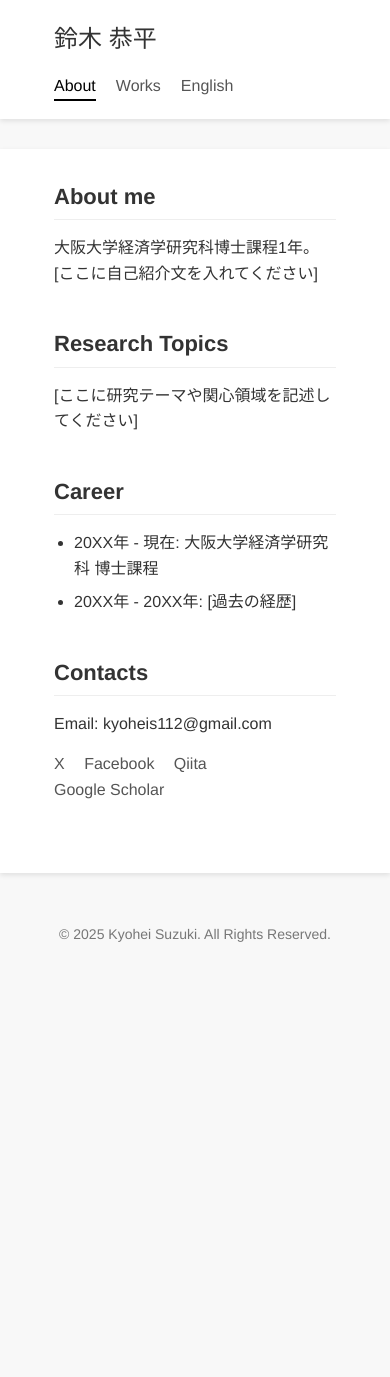
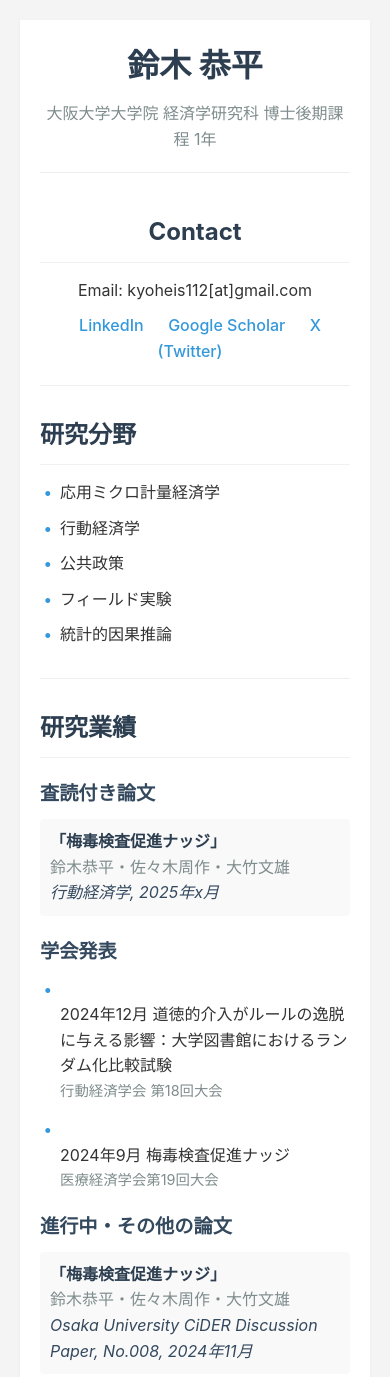
Before and after one commit to hyp112/kyohei, a plain HTML site: page index.html in a window 390 px wide. Shown: the top 1377 px of the page. Before the commit the page ends 965 px from the top, so only its background shows below. Drawn offline with Linux system fonts and the light colour scheme; files that its build step writes are made by us from their sources.

Commit message:
modernなかんじに

```diff
--- a/index.html
+++ b/index.html
@@ -1,63 +1,131 @@
-<!DOCTYPE html>
 <html lang="ja">
 <head>
     <meta charset="UTF-8">
     <meta name="viewport" content="width=device-width, initial-scale=1.0">
-    <title>鈴木 恭平</title>
+    <title>鈴木恭平 | 大阪大学 経済学研究科</title>
     <link rel="stylesheet" href="css/style.css">
 </head>
 <body>
+    <div class="container">
         <header>
-        <div class="container">
             <h1>鈴木 恭平</h1>
-            <nav>
-                <ul>
-                    <li><a href="index.html" class="active">About</a></li>
-                    <li><a href="works.html">Works</a></li>
-                    <li><a href="en/index.html">English</a></li>
-                </ul>
-            </nav>
-        </div>
+            <p class="subtitle">大阪大学大学院 経済学研究科 博士後期課程 1年</p>
         </header>
 
         <main>
-        <div class="container">
-            <section id="about-me">
-                <h2>About me</h2>
-                <p>大阪大学経済学研究科博士課程1年。[ここに自己紹介文を入れてください]</p>
+            <section class="contact">
+                <h2>Contact</h2>
+                <p>Email: kyoheis112[at]gmail.com</p>
+                <div class="social-links">
+                    <a href="#" target="_blank">LinkedIn</a>
+                    <a href="#" target="_blank">Google Scholar</a>
+                    <a href="#" target="_blank">X (Twitter)</a>
+                </div>
             </section>
 
-            <section id="research-topics">
-                <h2>Research Topics</h2>
-                <p>[ここに研究テーマや関心領域を記述してください]</p>
-            </section>
-
-            <section id="career">
-                <h2>Career</h2>
+            <section class="research-interests">
+                <h2>研究分野</h2>
                 <ul>
-                    <li>20XX年 - 現在: 大阪大学経済学研究科 博士課程</li>
-                    <li>20XX年 - 20XX年: [過去の経歴]</li>
-                    <!-- 必要に応じて項目を追加 -->
+                    <li>応用ミクロ計量経済学</li>
+                    <li>行動経済学</li>
+                    <li>公共政策</li>
+                    <li>フィールド実験</li>
+                    <li>統計的因果推論</li>
                 </ul>
             </section>
 
-            <section id="contacts">
-                <h2>Contacts</h2>
-                <p>Email: kyoheis112@gmail.com</p>
-                <div class="social-links">
-                    <a href="https://x.com/Kyohei_Suzuki_" target="_blank">X</a>
-                    <a href="https://www.facebook.com/KyoheiSuzuki112" target="_blank">Facebook</a>
-                    <a href="https://qiita.com/kyoheis112" target="_blank">Qiita</a>
-                    <a href="https://scholar.google.com" target="_blank">Google Scholar</a>
+            <section class="publications">
+                <h2>研究業績</h2>
+
+                <h3>査読付き論文</h3>
+                <div class="publication">
+                    <p class="pub-title">「梅毒検査促進ナッジ」</p>
+                    <p class="pub-authors">鈴木恭平・佐々木周作・大竹文雄</p>
+                    <p class="pub-journal">行動経済学, 2025年x月</p>
                 </div>
+
+                <h3>学会発表</h3>
+                <ul class="conference-list">
+                    <li>
+                        <p>2024年12月 道徳的介入がルールの逸脱に与える影響：大学図書館におけるランダム化比較試験</p>
+                        <p class="conference-name">行動経済学会 第18回大会</p>
+                    </li>
+                    <li>
+                        <p>2024年9月 梅毒検査促進ナッジ</p>
+                        <p class="conference-name">医療経済学会第19回大会</p>
+                    </li>
+                </ul>
+
+                <h3>進行中・その他の論文</h3>
+                <div class="publication">
+                    <p class="pub-title">「梅毒検査促進ナッジ」</p>
+                    <p class="pub-authors">鈴木恭平・佐々木周作・大竹文雄</p>
+                    <p class="pub-journal">Osaka University CiDER Discussion Paper, No.008, 2024年11月</p>
+                </div>
+
+                <h3>受賞歴</h3>
+                <ul>
+                    <li>2024年12月 行動経済学会 第18回大会 ポスター報告奨励賞（一般部門）</li>
+                </ul>
             </section>
-        </div>
+
+            <section class="education">
+                <h2>学歴</h2>
+                <ul>
+                    <li>
+                        <p>2025年5月</p>
+                        <p>大阪大学大学院経済学研究科 経済学専攻 修了</p>
+                        <p>修士（経済学）</p>
+                    </li>
+                    <li>
+                        <p>2023年3月</p>
+                        <p>大阪大学工学部電子情報工学科 量子情報エレクトロニクスコース 卒業</p>
+                        <p>学士（工学）</p>
+                    </li>
+                </ul>
+            </section>
+
+            <section class="professional-experience">
+                <h2>職歴</h2>
+                <ul>
+                    <li>
+                        <p>2024年9月 - 2025年3月</p>
+                        <p>株式会社サイバーエージェント AI lab インターン</p>
+                    </li>
+                    <li>
+                        <p>2023年8月 - 2025年3月</p>
+                        <p>大阪大学感染症総合教育研究拠点 リサーチアシスタント</p>
+                    </li>
+                </ul>
+            </section>
+
+            <section class="other-activities">
+                <h2>その他の活動</h2>
+                <ul>
+                    <li>
+                        <p>2023年9月 - 2024年3月</p>
+                        <p>NewsPicks 第5期Student Picker</p>
+                    </li>
+                    <li>
+                        <p>2022年4月 - 2023年3月</p>
+                        <p>特定非営利活動法人アイセック・ジャパン 事務局情報戦略局</p>
+                    </li>
+                </ul>
+            </section>
+
+            <section class="qualifications">
+                <h2>保有資格</h2>
+                <ul>
+                    <li>UX検定基礎</li>
+                    <li>HCD検定基礎</li>
+                    <li>JDLA Deep Learning for ENGINEER 2024 #1 合格</li>
+                </ul>
+            </section>
         </main>
 
         <footer>
-        <div class="container">
-            <p>&copy; 2025 Kyohei Suzuki. All Rights Reserved.</p>
+            <p>&copy; 2025 鈴木恭平. All Rights Reserved.</p>
+        </footer>
     </div>
-    </footer>
 </body>
 </html>
--- a/style/style.css
+++ b/style/style.css
@@ -1,4 +1,3 @@
-/* 基本スタイル */
 * {
     margin: 0;
     padding: 0;
@@ -6,142 +5,151 @@
 }
 
 body {
-    font-family: 'Helvetica Neue', Arial, sans-serif;
+    font-family: -apple-system, BlinkMacSystemFont, 'Segoe UI', Roboto, Oxygen, Ubuntu, Cantarell, 'Open Sans', 'Helvetica Neue', sans-serif;
     line-height: 1.6;
     color: #333;
-    background-color: #f8f8f8;
+    background-color: #f4f4f4;
+    max-width: 800px;
+    margin: 0 auto;
+    padding: 20px;
 }
 
 .container {
-    width: 80%;
-    max-width: 1200px;
-    margin: 0 auto;
-    padding: 0 15px;
+    background-color: white;
+    box-shadow: 0 1px 3px rgba(0,0,0,0.05);
+    padding: 40px;
 }
 
-/* ヘッダー */
+/* Header */
 header {
-    background-color: #fff;
-    box-shadow: 0 2px 5px rgba(0,0,0,0.1);
-    padding: 20px 0;
-    margin-bottom: 30px;
+    text-align: center;
+    margin-bottom: 40px;
+    border-bottom: 1px solid #eee;
+    padding-bottom: 20px;
 }
 
 header h1 {
-    font-size: 24px;
-    font-weight: normal;
+    font-size: 2.5em;
+    margin-bottom: 10px;
+    color: #2c3e50;
 }
 
-nav {
-    margin-top: 15px;
+.subtitle {
+    color: #7f8c8d;
+    font-size: 1em;
 }
 
-nav ul {
-    list-style: none;
-    display: flex;
+/* Sections */
+section {
+    margin-bottom: 30px;
+    padding-bottom: 20px;
+    border-bottom: 1px solid #eee;
 }
 
-nav ul li {
-    margin-right: 20px;
-}
-
-nav ul li a {
-    text-decoration: none;
-    color: #555;
-    padding: 5px 0;
-}
-
-nav ul li a:hover, nav ul li a.active {
-    color: #000;
-    border-bottom: 2px solid #000;
-}
-
-/* メインコンテンツ */
-main {
-    background-color: #fff;
-    padding: 30px 0;
-    margin-bottom: 30px;
-    box-shadow: 0 2px 5px rgba(0,0,0,0.1);
-}
-
-section {
-    margin-bottom: 40px;
+section:last-of-type {
+    border-bottom: none;
 }
 
 h2 {
-    font-size: 22px;
+    font-size: 1.5em;
+    color: #2c3e50;
     margin-bottom: 15px;
-    padding-bottom: 5px;
-    border-bottom: 1px solid #eee;
+    padding-bottom: 10px;
+    border-bottom: 1px solid #f1f1f1;
 }
 
-/* About meページ */
-#career ul {
+h3 {
+    font-size: 1.2em;
+    color: #34495e;
+    margin: 20px 0 10px;
+}
+
+/* Lists */
+ul {
+    list-style-type: none;
     margin-left: 20px;
 }
 
-#career li {
-    margin-bottom: 8px;
+ul li {
+    margin-bottom: 10px;
+    position: relative;
+}
+
+ul li::before {
+    content: '•';
+    color: #3498db;
+    font-weight: bold;
+    display: inline-block;
+    width: 1em;
+    margin-left: -1em;
+}
+
+/* Contact and Social Links */
+.contact {
+    text-align: center;
 }
 
 .social-links {
-    margin-top: 15px;
+    margin-top: 10px;
 }
 
 .social-links a {
-    display: inline-block;
-    margin-right: 15px;
+    margin: 0 10px;
+    color: #3498db;
     text-decoration: none;
-    color: #555;
+    font-weight: 500;
 }
 
 .social-links a:hover {
-    color: #000;
+    text-decoration: underline;
 }
 
-/* 研究業績ページ */
+/* Publications */
 .publication {
-    margin-bottom: 25px;
-    padding-bottom: 15px;
-    border-bottom: 1px dotted #ddd;
+    margin-bottom: 15px;
+    padding: 10px;
+    background-color: #f9f9f9;
+    border-radius: 4px;
 }
 
 .pub-title {
     font-weight: bold;
-    margin-bottom: 5px;
+    color: #2c3e50;
 }
 
 .pub-authors {
-    margin-bottom: 5px;
+    color: #7f8c8d;
 }
 
 .pub-journal {
-    margin-bottom: 5px;
+    font-style: italic;
+    color: #34495e;
 }
 
-.pub-links {
-    margin-top: 8px;
+.conference-list li {
+    margin-bottom: 15px;
 }
 
-.pub-links a {
-    color: #3366cc;
-    text-decoration: none;
-    margin-right: 10px;
+.conference-name {
+    color: #7f8c8d;
+    font-size: 0.9em;
 }
 
-.experience {
-    margin-bottom: 25px;
+/* Footer */
+footer {
+    text-align: center;
+    color: #7f8c8d;
+    font-size: 0.8em;
+    margin-top: 20px;
 }
 
-.experience h3 {
-    font-size: 18px;
-    margin-bottom: 5px;
+/* Responsive adjustments */
+@media (max-width: 600px) {
+    .container {
+        padding: 20px;
+    }
+
+    header h1 {
+        font-size: 2em;
+    }
 }
-
-/* フッター */
-footer {
-    text-align: center;
-    padding: 20px 0;
-    color: #777;
-    font-size: 14px;
-}
```
Lines whose indentation alone changed are shown as unchanged.
